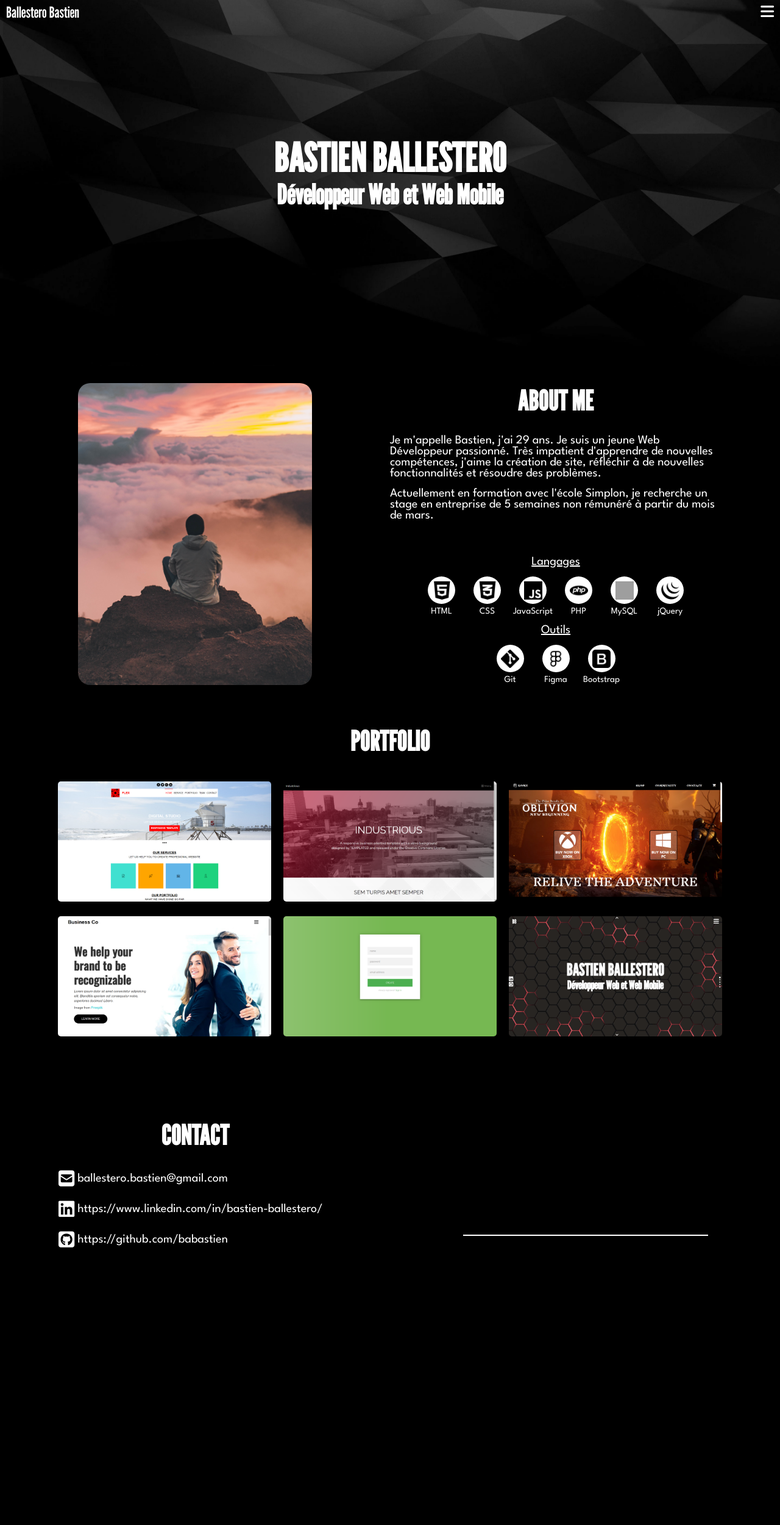
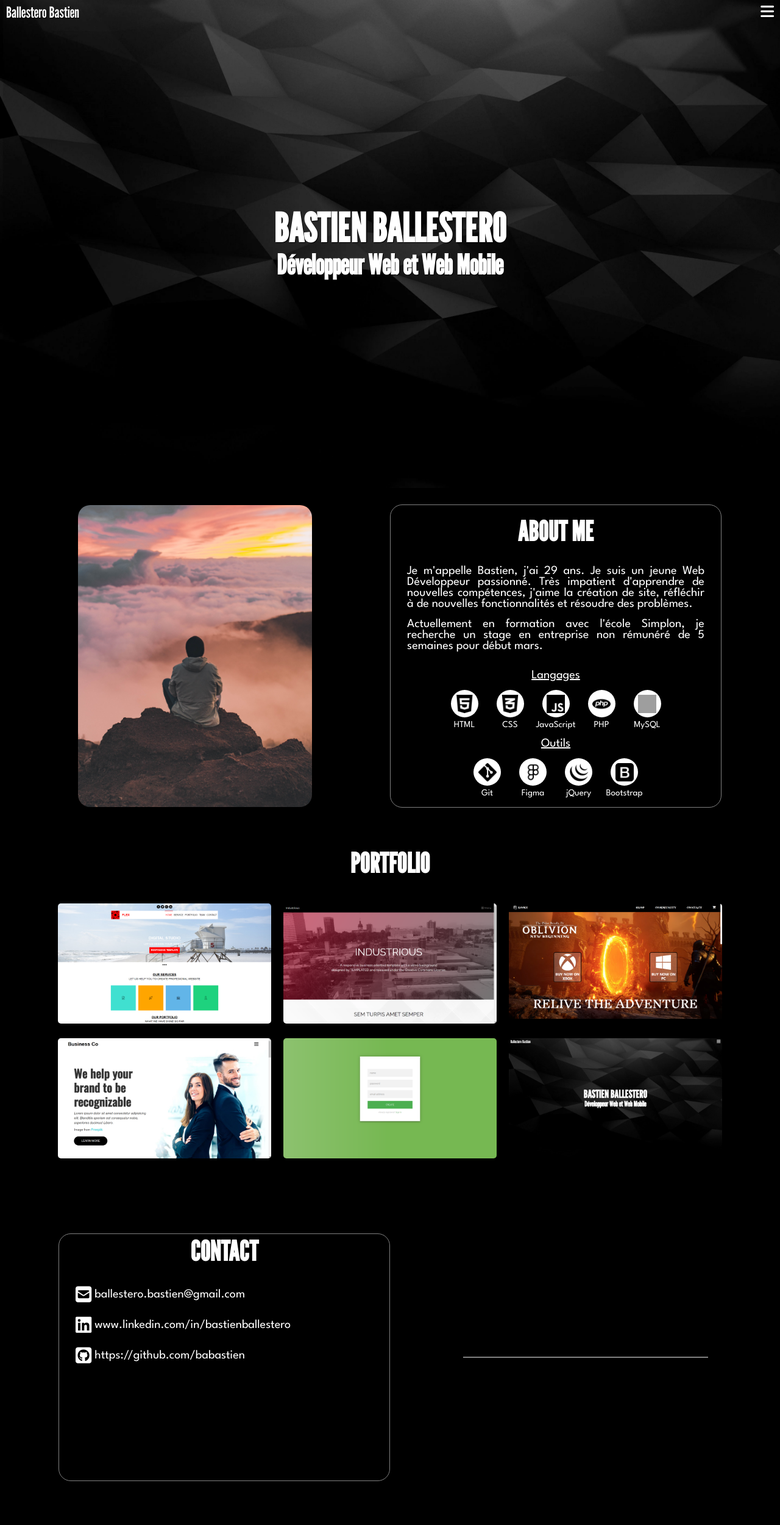
Before and after one commit to babastien/Site-CV-Portfolio, a PHP site: page / in a window 1280 px wide. Shown: the whole page at 61% size. Before the commit the page ends 2045 px from the top, so only its background shows below. Run offline with PHP 8.4, Linux system fonts and the light colour scheme; some libraries are stand-ins or nearby versions; grey boxes are pictures that could not be loaded.

Commit message:
Second commit

```diff
--- a/index.html
+++ b/index.html
@@ -7,40 +7,29 @@
     <title>PortFolio</title>
     <link rel="stylesheet" href="./style.css">
     <script src="https://kit.fontawesome.com/7e78b09256.js" crossorigin="anonymous"></script>
-    <link rel="stylesheet" href="./jquery.flipster.min.css">
 </head>
 <body>
 
+    <div class="loading-screen">
+        <div class="loader"></div>
+        <p>BB</p>
+    </div>
+
     <nav>
-        <!-- <div class="navbar">
-            <div class="navbar-gauche">
-                <a class="bb">Ballestero Bastien</a>
-            </div>
-            <div class="navbar-droite"> -->
-                <!-- <a href="https://www.linkedin.com/in/bastien-ballestero-809a7b250/"><i class="fa-brands fa-linkedin linkedin"></i></a>
-                <a href="https://github.com/babastien"><i class="fa-brands fa-square-github github"></i></a> -->
-                <!-- <i class="fa-solid fa-bars burger"></i>
-            </div>
-        </div> -->
 
         <a class="bb">Ballestero Bastien</a>
         <i class="fa-solid fa-bars burger"></i>
         <i class="fa-solid fa-xmark cross none-important"></i>
 
-        <section class="menu">
+        <section id="menu">
             <div>
                 <a class="link" href="#home">BALLESTERO BASTIEN</a>
                 <a class="link" href="#about-me">ABOUT ME</a>
-                <!-- <a class="link" href="#about-me">MY SKILLS</a> -->
                 <a class="link" href="#portfolio">PORTFOLIO</a>
                 <a class="link" href="#contact">CONTACT</a>
             </div>
         </section>
 
-        <!-- <div class="social-media">
-            <a href="https://www.linkedin.com/in/bastien-ballestero-809a7b250/" target="_blank"><i class="fa-brands fa-linkedin linkedin"></i></a>
-            <a href="https://github.com/babastien"><i class="fa-brands fa-square-github github" target="_blank"></i></a>
-        </div> -->
     </nav>
 
     <section id="home" class="sections">
@@ -52,24 +41,23 @@
 
     <section id="about-me">
         <div class="about-left">
-            <div class="picture">
-                <!-- <p>Photo réalisée avec l'IA Lensa</p> -->
-            </div>
+            <div class="picture"></div>
         </div>
         <div class="about-right">
             <div class="about-me">
+                <div class="presentation">
                     <h2>ABOUT ME</h2>
                     <p>Je m'appelle Bastien, j'ai 29 ans. Je suis un jeune Web Développeur passionné. Très impatient d'apprendre de nouvelles compétences, j'aime la création de site, réfléchir à de nouvelles fonctionnalités et résoudre des problèmes.</p>
                     </br>
-                <p>Actuellement en formation avec l'école Simplon, je recherche un stage en entreprise de 5 semaines non rémunéré à partir du mois de mars.</p>
+                    <p>Actuellement en formation avec l'école Simplon, je recherche un stage en entreprise non rémunéré de 5 semaines pour début mars.</p>
                 </div>
                 <div class="my-skills">
                     <!-- <h2>MY SKILLS</h2> -->
-                <!-- <p>Front-end : HTML, CSS, JavaScript, jQuery, Bootstrap</p>
+                    <!-- <p>Front-end : HTML, CSS, JavaScript</p>
                     </br>
                     <p>Back-end : PHP, MySQL</p>
                     </br>
-                <p>Outils : Git, Figma</p> -->
+                    <p>Outils : Git, Figma, jQuery, Bootstrap</p> -->
                     <p style="text-decoration:underline">Langages</p>
                     </br>
                     <div class="langages">
@@ -93,10 +81,6 @@
                             <div class="circle"><img src="./icons/mysql.png" alt=""></div>
                             <p>MySQL</p>
                         </div>
-                    <div class="group">
-                        <div class="circle"><img src="./icons/jquery.png" alt=""></div>
-                        <p>jQuery</p>
-                    </div>
                     </div>
                     </br>
                     <p style="text-decoration:underline">Outils</p>
@@ -111,8 +95,17 @@
                             <p>Figma</p>
                         </div>
                         <div class="group">
+                            <div class="circle"><img src="./icons/jquery.png" alt=""></div>
+                            <p>jQuery</p>
+                        </div>
+                        <div class="group">
                             <div class="circle"><img src="./icons/bootstrap.png" alt=""></div>
                             <p>Bootstrap</p>
+                        </div>
+                        <!-- <div class="group">
+                            <div class="circle"><img src="./icons/wordpress.png" alt=""></div>
+                            <p>WordPress</p>
+                        </div> -->
                     </div>
                 </div>
             </div>
@@ -128,7 +121,7 @@
                 <div><a href="https://github.com/babastien/Oblivion-NewBeginning" target="_blank"><img width="350px" src="./Carousel/oblivion.png" alt=""></a></div>
                 <div><a href="https://github.com/babastien/BusinessCo" target="_blank"><img width="350px" src="./Carousel/business-co.png" alt=""></a></div>
                 <div><a href="https://github.com/babastien/Exercice-FormulaireJS" target="_blank"><img width="350px" src="./Carousel/forumulaire-js.png" alt=""></a></div>
-                <div><img width="350px" src="./Carousel/portfolio-test.png" alt=""></div>
+                <div><a href="https://github.com/babastien/Site-CV-Portfolio" target="_blank"><img width="350px" src="./Carousel/site-cv-portfolio.png" alt=""></a></div>
             </div>
         </div>
     </section>
@@ -137,10 +130,9 @@
             <div class="contact-left">
                 <div class="contact">
                     <h2>CONTACT</h2>
-                    <!-- <i class="fa-solid fa-square-envelope"></i> -->
                         <a href="mailto:ballestero.bastien@gmail.com"><i class="fa-solid fa-square-envelope"></i>ballestero.bastien@gmail.com</a>
-                        <a href="https://www.linkedin.com/in/bastien-ballestero-809a7b250/"><i class="fa-brands fa-linkedin linkedin"></i>https://www.linkedin.com/in/bastien-ballestero/</a>
-                        <a href="https://github.com/babastien"><i class="fa-brands fa-square-github github"></i>https://github.com/babastien</a>
+                        <a href="https://www.linkedin.com/in/bastien-ballestero-809a7b250/" target="_blank"><i class="fa-brands fa-linkedin linkedin"></i>www.linkedin.com/in/bastienballestero</a>
+                        <a href="https://github.com/babastien"><i class="fa-brands fa-square-github github" target="_blank"></i>https://github.com/babastien</a>
                         <iframe src="https://www.google.com/maps/embed?pb=!1m18!1m12!1m3!1d185112.17053697945!2d5.247849702943494!3d43.53616884286224!2m3!1f0!2f0!3f0!3m2!1i1024!2i768!4f13.1!3m3!1m2!1s0x12c98da304b91259%3A0x5cb953bec8b688a3!2sAix-en-Provence!5e0!3m2!1sfr!2sfr!4v1673876010042!5m2!1sfr!2sfr" width="600" height="450" style="border:0" allowfullscreen="" loading="lazy" referrerpolicy="no-referrer-when-downgrade"></iframe>
                     <!-- <button>Download CV</button> -->
                     <!-- <div class="form">
@@ -159,53 +151,68 @@
             <div class="contact-right">
                 <div class="api">
                     <div class="apod"></div>
-                    <div class="explanation"></div>
+                    <div class="apod-title"></div>
                 </div>
             </div>
     </section>
 
-    <script src="./app2.js"></script>
-
     <script>
 
-        // MENU BURGER
+        // LOADING SCREEN
+        function loadingOpacity() {
+            document.querySelector(".loading-screen").style.opacity = 0;
+        }
+        setTimeout(loadingOpacity, 1500);
+
+        function loadingDisplay() {
+            document.querySelector(".loading-screen").style.display = "none";
+            document.querySelector("body").style.overflow = "visible";
+        }
+        setTimeout(loadingDisplay, 2500);
+
+        // BURGER MENU
         let burger = document.querySelector(".burger");
-        let menu = document.querySelector(".menu");
+        let menu = document.querySelector("#menu");
         let cross = document.querySelector(".cross");
         let link = document.querySelectorAll(".link");
 
         burger.addEventListener("click", () => {
-            menu.style.top = 0 + "vh";
+            menu.style.top = 0;
             burger.style.display = "none";
             cross.classList.remove("none-important")
         })
 
         cross.addEventListener("click", () => {
-            menu.style.top = -150 + "vh";
+            menu.style.top = -1000 + "px";
             cross.classList.add("none-important")
             burger.style.display = "block";
         })
 
         for (let i = 0 ; i < link.length ; i++) {
             link[i].addEventListener("click", () => {
-            menu.style.top = -150 + "vh";
+            menu.style.top = -1000 + "px";
             cross.classList.add("none-important")
             burger.style.display = "block";
         })}
 
         // API NASA
         let apod = document.querySelector(".apod");
-        let explanation = document.querySelector(".explanation");
+        let apodTitle = document.querySelector(".apod-title");
 
         fetch("https://api.nasa.gov/planetary/apod?api_key=LFIIphvc0g9zoHiTF4bbmcuKW9ff3wXcM7znOCZm")
             .then(response => response.json())
             .then(data => nasaDatas(data))
 
-            function nasaDatas({hdurl, title}) {
+        function nasaDatas({hdurl, title, explanation}) {
             apod.innerHTML = `<img src="${hdurl}">`
-                explanation.innerHTML = `
+            apodTitle.innerHTML = `
             <p>NASA API : Astronomy Picture of the Day</p>
             <p>Titre : ${title}</p>`
+
+            // apod.addEventListener("mouseover", () => {
+            //     apod.innerHTML = `<img src="${hdurl}">` + `<p class="explanation">${explanation}</p>`
+            // })
+
         }
 
     </script>
--- a/style.css
+++ b/style.css
@@ -75,57 +120,37 @@ body {
     display: none !important;
 }
 
-.menu {
+#menu {
     width: 100%;
     height: 100%;
     background: #1B1B1B;
     position: absolute;
     z-index: 2;
-    top: -150vh;
+    top: -1000px;
     transition: 0.5s;
     position: fixed;
 }
 
-.menu div {
+#menu div {
     width: 100%;
     height: 100%;
     display: flex;
-    justify-content: center;
+    justify-content: space-evenly;
     flex-direction: column;
     align-items: center;
 }
 
-.menu a {
+#menu a {
     font-family: 'League Gothic', sans-serif;
     text-decoration: none;
     color: white;
     font-size: 45px;
-    margin: 2.5%;
 }
 
-/* .social-media {
-    position: fixed;
-    top: 50%;
-    display: flex;
-    flex-direction: column;
-    font-size: 25px;
-    text-shadow: 1px 1px 1px black;
-}
-
-.social-media a {
-    color: white;
-}
-
-.linkedin:hover, .github:hover {
-    cursor: pointer;
-    transform: scale(1.25);
-    transition: 0.3s;
-    margin-left: 2px;
-} */
-
 #home {
-    width: 100%;
-    height: 600px;
+    width: 100vw;
+    height: 100vh;
+    min-height: 600px;
     overflow: overlay;
     display: flex;
     justify-content: center;
@@ -134,6 +159,7 @@ body {
     background-image: url("./background.webp");
     background-size: cover;
     background-position: center;
+    text-shadow: 1px 1px 1px black;
 }
 
 h1 {
@@ -141,6 +167,10 @@ h1 {
     font-family: 'League Gothic', sans-serif;
     margin: 0;
     line-height: 1;
+}
+
+#home h2 {
+    margin: 0;
 }
 
 h2 {
@@ -154,7 +184,6 @@ h2 {
     width: 100%;
     height: 550px;
     display: flex;
-    background: black;
 }
 
 .about-left {
@@ -176,32 +205,30 @@ h2 {
     justify-content: end;
 }
 
-/* .about-left p {
-    text-shadow: 1px 1px 1px black;
-    margin-left: 15px;
-} */
-
 .about-right {
     width: 50%;
     display: flex;
     justify-content: space-around;
     align-items: center;
-    flex-direction: column;
 }
 
 .about-me {
     width: 85%;
-    margin-right: 15%
+    height: 90%;
+    margin-right: 15%;
+    border: 1px solid grey;
+    border-radius: 20px;
+    display: flex;
+    justify-content: space-around;
+    align-items: center;
+    flex-direction: column;
+    background: black;
 }
 
-p {
+.about-me p {
     font-size: 20px;
-    margin: 0;
-}
-
-.my-skills {
-    width: 85%;
-    margin-right: 15%
+    margin: 0 5%;
+    text-align: justify;
 }
 
 .langages, .tools {
@@ -282,24 +309,28 @@ p {
 }
 
 .contact {
-    width: 70%;
+    width: 85%;
+    margin-left: 15%;
     display: flex;
     flex-direction: column;
+    border: 1px solid grey;
+    border-radius: 20px;
+    background: black;
+}
+
+.contact a {
+    font-size: 20px;
+    text-decoration: none;
+    color: white;
+    margin: 0 5% 20px 5%;
+    display: flex;
+    align-items: center;
 }
 
 .contact i {
     font-size: 30px;
     color: white;
     margin-right: 5px;
-}
-
-.contact a {
-    font-size: 20px;
-    text-decoration: none;
-    color: white;
-    margin-bottom: 20px;
-    display: flex;
-    align-items: center;
 }
 
 button {
@@ -360,9 +391,10 @@ iframe {
     text-align: center;
 }
 
-.explanation {
-    border: 1px solid white;
+.apod-title {
+    border: 1px solid grey;
     width: 100%;
+    background: black;
 }
 
 @media screen and (max-width: 1235px) {
```
Also changed, not shown: other parts of style.css (+58 -10 lines), Carousel/portfolio-test.png (deleted), Carousel/site-cv-portfolio.png (added), icons/wordpress.png (added). Lines whose indentation alone changed are shown as unchanged.
